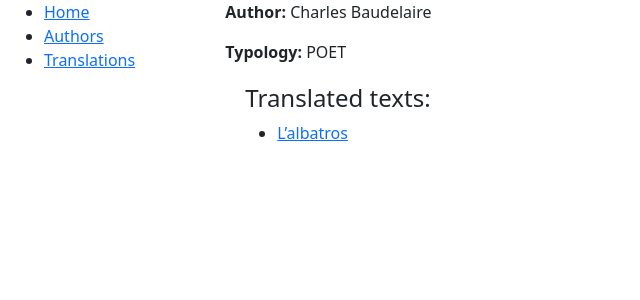
After one commit to CapoBoss23/Django_Web_Application, a Django app: page /app_tracoll/author/1 in a window 1280 px wide. The commit adds this page. Shown: the top 300 px of the page, without its empty margins (0-640 px from the left). Run offline with Django 4.2, Linux system fonts and the light colour scheme; data comes from the database, SQL or seed files in the repository; both versions use the stored data as it was after the commit.

Commit message:
Translation / Author ListView and DetailView completed.
MAYBE FIX with object.fllter in TranslationList

```diff
--- a/app_tracoll/models.py
+++ b/app_tracoll/models.py
@@ -1,5 +1,5 @@
 from django.db import models
-
+from django.urls import reverse
 # Create your models here.
 
 class Author(models.Model):
@@ -14,6 +14,9 @@ class Author(models.Model):
 
     def __str__(self):
         return f'{self.name_of_author}'
+
+    def get_absolute_url(self):
+        return reverse('author-detail', args=[str(self.id)])
 
 
 class Text(models.Model):
@@ -58,7 +61,7 @@ class Translation(models.Model):
     translated_content = models.TextField(max_length=2000)
     original_text =models.OneToOneField(Text, null= True,  on_delete = models.SET_NULL) #null= true? on_delete = models.SET_NULL?
 
-    creator =models.ForeignKey(User,on_delete = models.SET_NULL,
+    creator =models.OneToOneField(User,on_delete = models.SET_NULL,
                                  null = True,blank = True)
 
     class Meta:
@@ -66,3 +69,7 @@ class Translation(models.Model):
 
     def __str__(self):
         return f'{self.translated_title}'
+
+    #used in reverse function
+    def get_absolute_url(self):
+        return reverse('translation-detail', args=[str(self.id)])
--- /dev/null
+++ b/app_tracoll/templates/app_tracoll/author_detail.html
@@ -0,0 +1,33 @@
+{% extends "base_generic.html" %}
+
+{% block content %}
+		<p><b>Author:</b> {{ author.name_of_author }} </p>
+		{% if author.type_of_author == 'P' %}
+			<p><b>Typology:</b> POET </p>
+		{% endif %}
+		{% if author.type_of_author == 'B' %}
+			<p><b>Typology:</b> BAND </p>
+		{% endif %}
+		{% if author.type_of_author == 'S' %}
+			<p><b>Typology:</b> SONGWRITER </p>
+		{% endif %}
+		<div style="margin-left:20px;margin-top:20px">
+			{% if author.text_set.all %}
+				<h4>Translated texts:</h4>
+				<ul>
+					{% for texts in author.text_set.all %}
+						{% if texts.status_of_translation == 'E' or texts.status_of_translation == 'V' %}
+					<li>
+						<a href="{{texts.translation.get_absolute_url}}" target="_self">
+							{{texts.title}}
+						</a>
+					</li>
+						{% endif %}
+					{% endfor %}
+				</ul>
+			{% else %}
+				<h4 class="text-danger">This author has no traslated texts</h4>
+
+			{% endif %}
+		</div>
+{% endblock %}
--- a/app_tracoll/templates/app_tracoll/author_list.html
+++ b/app_tracoll/templates/app_tracoll/author_list.html
@@ -4,9 +4,9 @@
 		{% if author_list %}
 			<ul>
 				{% for author in author_list %}
-					<li>
-						<b>{{ author.name_of_author }}</b>  <!--<a href="{{ author.get_absolute_url }}">{{ author.first_name }}{{ author.last_name }}</a> -->
-					</li>
+				<li>
+					<a href="{{ author.get_absolute_url }}">{{ author.name_of_author }}</a>
+				</li>
 				{% endfor %}
 			</ul>
 		{% else %}
--- a/app_tracoll/templates/app_tracoll/translation_list.html
+++ b/app_tracoll/templates/app_tracoll/translation_list.html
@@ -6,7 +6,10 @@
 	<ul>
 		{% for translation in translation_list %}
 		<li>
-				<b>{{ translation.translated_title }}{{ author.name_of_author }}</b>
+			<b><a href="{{translation.get_absolute_url}}" target="_self">{{ translation.translated_title }}</a></b>
+
+			<a href="{{translation.original_text.author.get_absolute_url}}" target="_self">
+			{{ translation.original_text.author.name_of_author }}</a>
 		</li>
 		{% endfor %}
 	</ul>
--- a/app_tracoll/templates/base_generic.html
+++ b/app_tracoll/templates/base_generic.html
@@ -27,6 +27,19 @@
 				</div><div class="col-sm-10">
 					{% block content %}
 					{% endblock %}
+					{% block pagination %}
+                         {% if is_paginated %}
+								<div class="pagination">
+									{% if page_obj.has_previous %}
+										<a href="{{ request.path }}?page={{ page_obj.previous_page_number }}">previous</a>
+									{% endif %}
+									Page {{ page_obj.number }} of {{ page_obj.paginator.num_pages }}
+									{% if page_obj.has_next %}
+										<a href="{{ request.path }}?page={{ page_obj.next_page_number }}">next</a>
+									{% endif %}
+								</div>
+						{% endif %}
+					{% endblock %}
 				</div>
 			</div>
 		</div>
--- a/app_tracoll/urls.py
+++ b/app_tracoll/urls.py
@@ -4,4 +4,6 @@ from . import views
 urlpatterns = [path('' , views.index , name='index' ),
                path('authors/', views.AuthorListView.as_view(), name='authors'),
                path('translations/' , views.TranslationListView.as_view() , name='translations' ),
+               path('translation/<int:pk>', views.TranslationDetailView.as_view(), name='translation-detail'),
+               path('author/<int:pk>', views.AuthorDetailView.as_view(), name='author-detail'),
                ]
--- a/app_tracoll/views.py
+++ b/app_tracoll/views.py
@@ -20,7 +20,20 @@ def index(request):
 
 #for visualization of Author and Translations in 2 other pages
 class AuthorListView(generic.ListView):
-	model = Author
+    paginate_by = 3
+    model = Author
 
 class TranslationListView(generic.ListView):
-	model = Translation
+    paginate_by = 3
+    model = Translation
+
+# views used to see details of a single text and translation or author
+
+# LoginRequiredMixin,
+class TranslationDetailView(generic.DetailView):
+    #login_url = '/accounts/login/'
+    model = Translation
+
+class AuthorDetailView(generic.DetailView):
+    #login_url = '/accounts/login/'
+    model = Author
```
Also changed, not shown: app_tracoll/templates/app_tracoll/translation_detail.html (added, +8 -0 lines), app_tracoll/migrations/0004_alter_translation_creator.py (added), db.sqlite3, 3 other files. Lines whose indentation alone changed are shown as unchanged.
